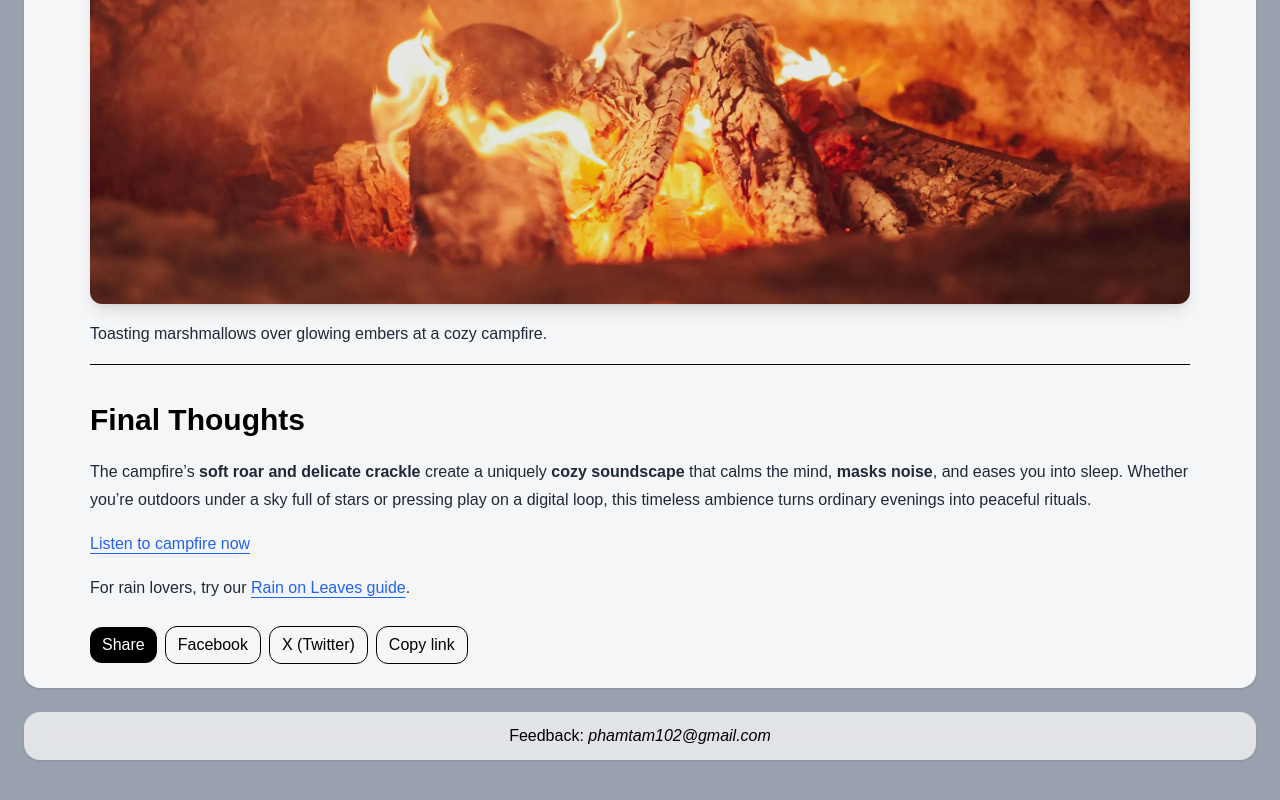
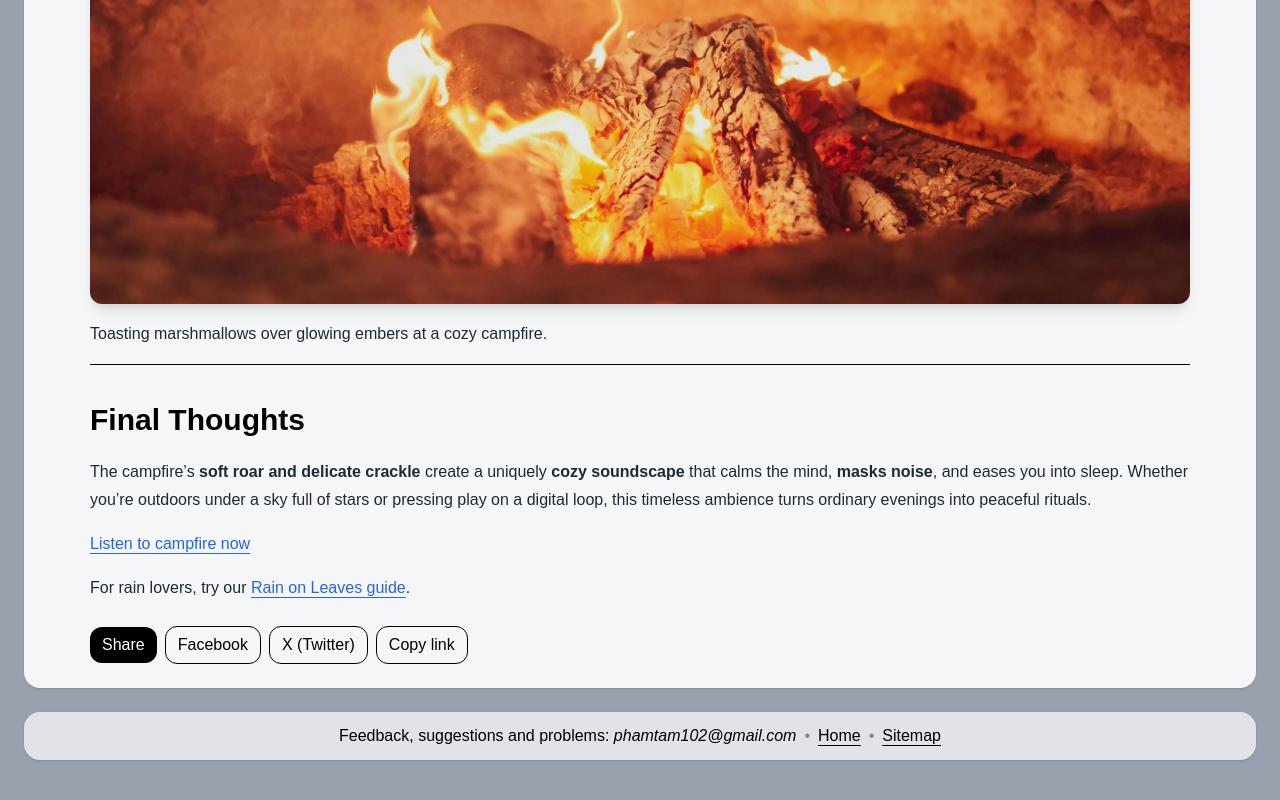
Before and after one commit to ngoctam102/relaxambient, a Next.js app: page /blog/campfire-sounds in a window 1280 px wide. Shown: the part 4444-5244 px from the top of the page. Built offline with nearby package versions, Linux system fonts and the light colour scheme.

Commit message:
Update layout.tsx

```diff
--- a/src/app/blog/layout.tsx
+++ b/src/app/blog/layout.tsx
@@ -41,7 +41,15 @@ export default function BlogLayout({
 
       <footer className="mx-auto max-w-[1280px] px-3 md:px-6 pb-10">
         <div className="rounded-2xl bg-white/70 backdrop-blur p-3 text-center shadow">
-          Feedback: <i>phamtam102@gmail.com</i>
+          Feedback, suggestions and problems: <i>phamtam102@gmail.com</i>
+          <span className="mx-2 opacity-40">•</span>
+            <a href="/" title="Relax Ambient Home Page" className="underline underline-offset-4 hover:opacity-80">
+              Home
+            </a>
+            <span className="mx-2 opacity-40">•</span>
+            <a href="/sitemap.xml" title="site map" className="underline underline-offset-4 hover:opacity-80">
+              Sitemap
+            </a>
         </div>
       </footer>
     </div>
```
